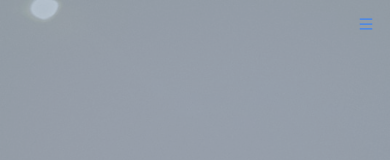
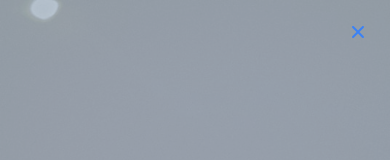
Before and after one commit to anandrajB/new-portfolio, a React (Vite) app: page / in a window 390 px wide. Both pictures are taken after a click on the icon 366 px from the left and 24 px from the top of the page. Shown: the top 160 px of the page. Built offline with nearby package versions, Linux system fonts and the light colour scheme; what taos would draw is missing.

Commit message:
updated responsive

```diff
--- a/src/Components/Sidenav.jsx
+++ b/src/Components/Sidenav.jsx
@@ -3,8 +3,7 @@ import { AiOutlineMenu, AiOutlineHome } from "react-icons/ai";
 import { GrProjects } from "react-icons/gr";
 import { GoCommentDiscussion } from "react-icons/go";
 import { MdOutlineWorkOutline } from "react-icons/md";
-import { BsPerson } from "react-icons/bs";
-
+import { IoIosClose } from "react-icons/io";
 
 const baseItems = [
     {
@@ -35,9 +34,26 @@ const Sidenav = () => {
         Setnav(!nav);
     }
 
+
     return (
         <div>
-            <AiOutlineMenu onClick={handleNav} className='absolute top-4 right-4 z-[99] md:hidden fill-blue-500' />
+            {nav ? (
+
+                <IoIosClose
+                    onClick={handleNav}
+                    className='absolute top-4 right-4 z-[99] md:hidden fill-blue-500'
+                    style={{
+                        fontSize: '2rem'
+                    }}
+                />
+
+            ) : (
+                <AiOutlineMenu
+                    onClick={handleNav}
+                    className='absolute top-4 right-4 z-[99] md:hidden fill-blue-500'
+                    style={{ fontSize: '2rem' }}
+                />
+            )}
             {
                 nav ? (
                     <div className='fixed w-full h-screen bg-slate-300/70 flex flex-col justify-center items-center z-20'>
```
